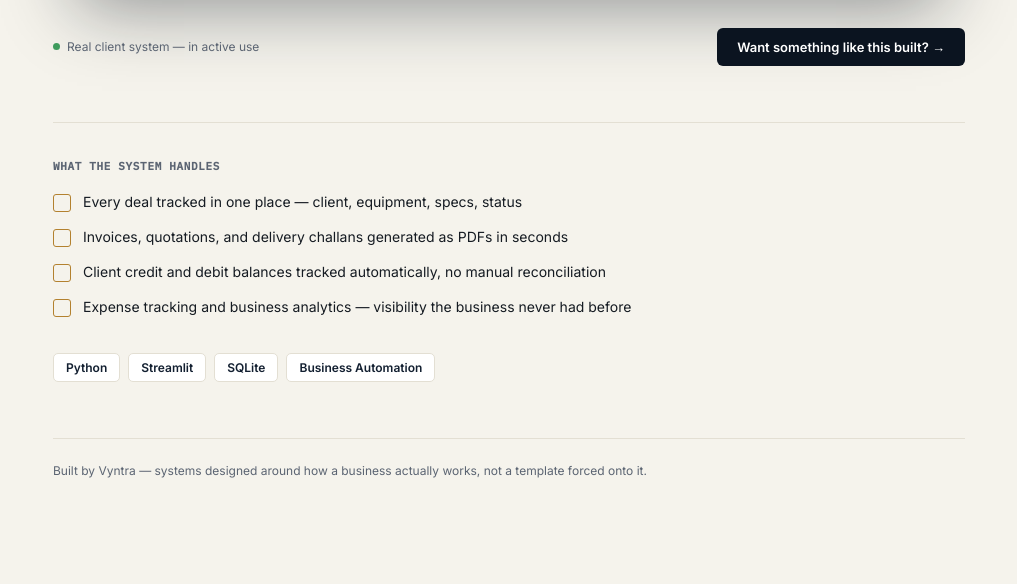
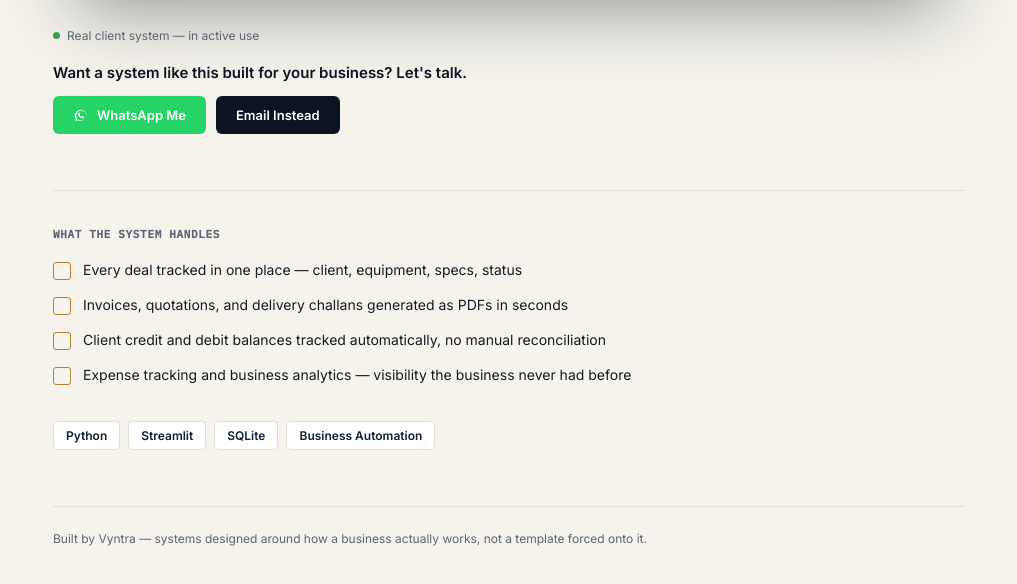
Before and after one commit to hameez-172/financesystem, a plain HTML site: page index.html in a window 1280 px wide. Shown: the part 905-1489 px from the top of the page, without its empty margins (131-1148 px from the left). Before the commit the page ends 1463 px from the top, so only its background shows below. Drawn offline with Linux system fonts and the light colour scheme.

Commit message:
Update index.html

```diff
--- a/index.html
+++ b/index.html
@@ -18,6 +18,8 @@
     --ink-soft:#5B6472;
     --line:#E3DFD3;
     --white:#FFFFFF;
+    --wa-green:#25D366;
+    --wa-green-dark:#1DA851;
   }
   *{box-sizing:border-box;}
   html,body{margin:0;padding:0;}
@@ -75,19 +77,38 @@
 
   .meta-row{
     display:flex;justify-content:space-between;align-items:center;
-    flex-wrap:wrap;gap:12px;margin-bottom:56px;
+    flex-wrap:wrap;gap:12px;margin-bottom:20px;
   }
   .meta-row .status{
     display:flex;align-items:center;gap:7px;font-size:12px;color:var(--ink-soft);
   }
   .meta-row .status::before{content:'';width:7px;height:7px;border-radius:50%;background:#3E9B5C;}
 
+  .cta-block{
+    margin-bottom:56px;
+  }
+  .cta-line{
+    font-size:15px;
+    font-weight:600;
+    color:var(--navy-900);
+    margin-bottom:14px;
+  }
+  .cta-buttons{
+    display:flex;flex-wrap:wrap;gap:10px;
+  }
   .cta{
     display:inline-flex;align-items:center;gap:8px;
     background:var(--navy-900);color:var(--white);
     font-size:13px;font-weight:600;
     padding:11px 20px;border-radius:6px;text-decoration:none;
   }
+  .cta.whatsapp{
+    background:var(--wa-green);
+  }
+  .cta.whatsapp:hover{
+    background:var(--wa-green-dark);
+  }
+  .cta svg{width:16px;height:16px;flex-shrink:0;}
 
   .features{
     border-top:1px solid var(--line);
@@ -120,6 +141,8 @@
   @media(max-width:520px){
     .wrap{padding:40px 18px 60px;}
     h1{font-size:27px;}
+    .cta-buttons{flex-direction:column;}
+    .cta{justify-content:center;}
   }
 </style>
 </head>
@@ -143,7 +166,19 @@
 
   <div class="meta-row">
     <div class="status">Real client system — in active use</div>
-    <a class="cta" href="mailto:you@example.com?subject=System%20Build%20Inquiry">Want something like this built? →</a>
+  </div>
+
+  <div class="cta-block">
+    <div class="cta-line">Want a system like this built for your business? Let's talk.</div>
+    <div class="cta-buttons">
+      <a class="cta whatsapp" href="https://wa.me/923426881848?text=Hi%2C%20I%20saw%20the%20Vyntra%20demo%20and%20I%27d%20like%20to%20discuss%20building%20something%20similar." target="_blank" rel="noopener">
+        <svg viewBox="0 0 24 24" fill="currentColor"><path d="M17.6 6.32A8.86 8.86 0 0 0 12.05 4c-4.93 0-8.94 4.01-8.94 8.94a8.9 8.9 0 0 0 1.19 4.47L3 21l3.7-1.27a8.93 8.93 0 0 0 4.35 1.12h.01c4.93 0 8.94-4.01 8.94-8.94a8.87 8.87 0 0 0-2.4-5.59Zm-5.55 13.72a7.4 7.4 0 0 1-3.77-1.03l-.27-.16-2.8.96.94-2.72-.18-.28a7.42 7.42 0 0 1-1.14-3.95c0-4.1 3.34-7.44 7.45-7.44a7.4 7.4 0 0 1 5.26 2.18 7.4 7.4 0 0 1 2.18 5.26c0 4.1-3.34 7.44-7.45 7.44a7.5 7.5 0 0 1-.22-.26Zm4.08-5.58c-.22-.11-1.31-.65-1.52-.72-.2-.08-.35-.11-.5.11-.15.22-.57.72-.7.87-.13.15-.26.16-.48.05-.22-.11-.94-.35-1.79-1.11-.66-.59-1.11-1.32-1.24-1.54-.13-.22-.01-.34.1-.45.1-.1.22-.26.33-.4.11-.13.15-.22.22-.37.07-.15.04-.28-.02-.4-.06-.11-.5-1.2-.68-1.65-.18-.43-.36-.37-.5-.38h-.43c-.15 0-.4.06-.6.28-.2.22-.8.78-.8 1.9 0 1.12.82 2.2.93 2.35.11.15 1.6 2.45 3.89 3.43.54.23.97.37 1.3.48.55.17 1.04.15 1.44.09.44-.07 1.31-.53 1.5-1.05.18-.51.18-.95.13-1.05-.05-.09-.2-.15-.42-.26Z"/></svg>
+        WhatsApp Me
+      </a>
+      <a class="cta" href="mailto:you@example.com?subject=System%20Build%20Inquiry">
+        Email Instead
+      </a>
+    </div>
   </div>
 
   <div class="features">
```
